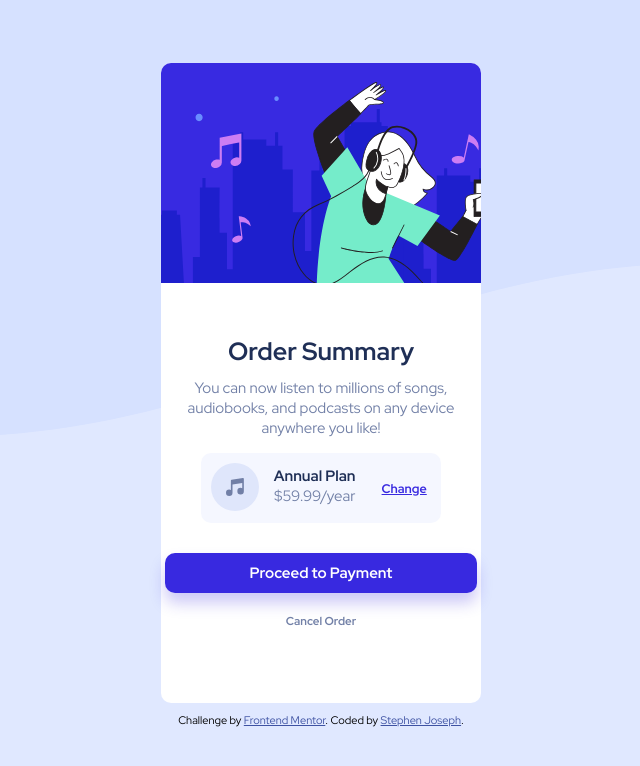
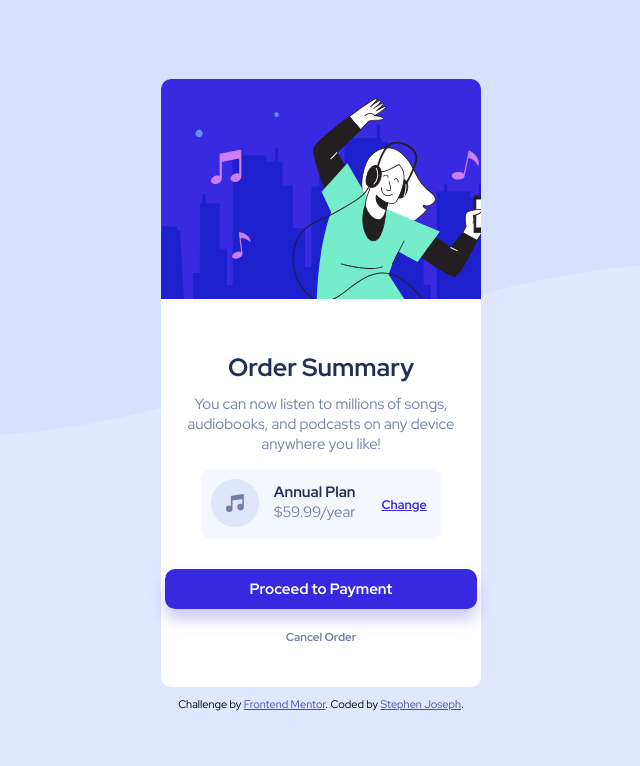
Before and after one commit to stephjoseph/order-summary-component-main, a plain HTML site: page index.html in a window 1280 px wide. Shown: the top 766 px of the page, without its empty margins (319-959 px from the left). Drawn offline with nearby package versions, Linux system fonts and the light colour scheme; files that its build step writes are made by us from their sources.

Commit message:
Update _card.scss

```diff
--- a/styles/_card.scss
+++ b/styles/_card.scss
@@ -2,7 +2,7 @@
   z-index: 2;
   background-color: white;
   width: 25vw;
-  height: 80vh;
+  height: 76vh;
   border-radius: 10px;
   text-align: center;
   position: relative;
```
